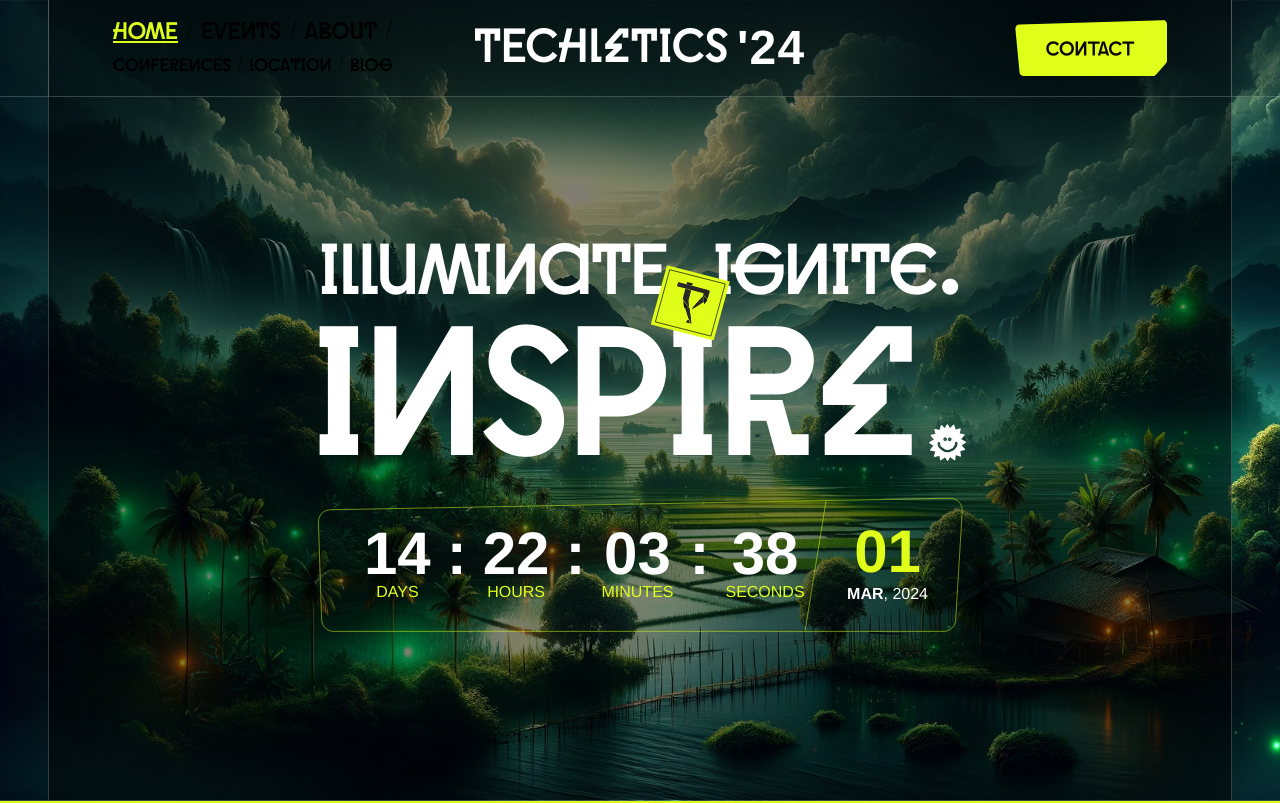
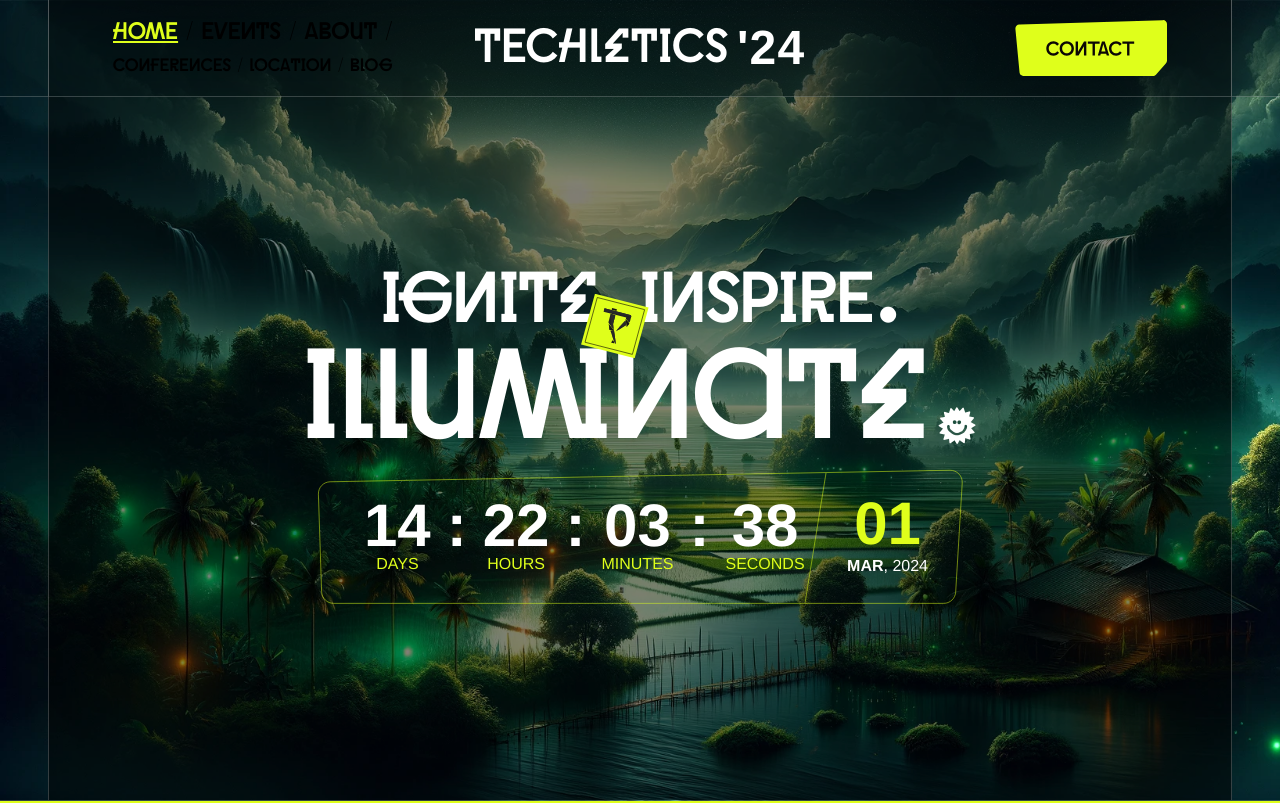
Before and after one commit to noah-johny/techletics-24, a Next.js app: page / in a window 1280 px wide. Shown: the top 803 px of the page. Built offline with nearby package versions, Linux system fonts and the light colour scheme; a web font is replaced by a local one.

Commit message:
Updated slogan

```diff
--- a/app/_components/hero.tsx
+++ b/app/_components/hero.tsx
@@ -61,18 +61,18 @@ const Hero = () => {
     <div className="3xl:h-fit 3xl:scale-150 3xl:py-96 flex h-screen min-h-[456px] flex-col items-center justify-center overflow-hidden lg:gap-6">
       {/* Hero Text */}
       <div className="text-wider relative h-fit w-fit scale-[0.36] flex-col font-primary lowercase text-secondary sm:scale-50 md:scale-75 lg:scale-100">
-        <p className="w-full text-center text-7xl">ILLUMINⱭͲe. IGNIͲЄ.</p>
+        <p className="w-full text-center text-7xl">IGNIͲς. INSPIRe.</p>
         <Image
           src="/images/techletics-sticker.svg"
-          width={75}
-          height={70}
+          width={64}
+          height={64}
           alt="Techletics Sticker"
           priority
-          className="left-150 absolute right-60 top-8 ml-4 rotate-[6deg]"
+          className="absolute left-[264px] top-8 ml-4 rotate-[6deg]"
         />
         <div className="flex items-baseline gap-2">
-          <p className="font-primary text-big lowercase leading-none">
-            INSPIRς
+          <p className="font-primary text-9xl lowercase leading-none">
+            ILLUMINⱭͲς
           </p>
           <p className="text-center font-primary text-4xl lowercase">🌞</p>
         </div>
```
Also changed, not shown: 1 other file (tests, documents, lock files or other folders).
